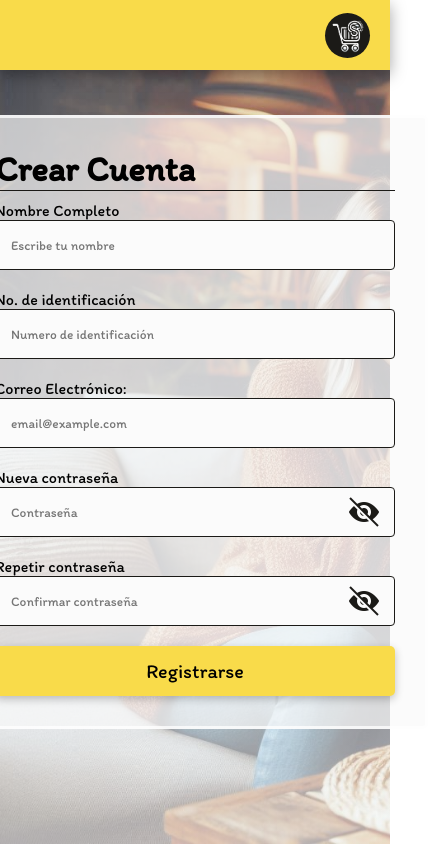
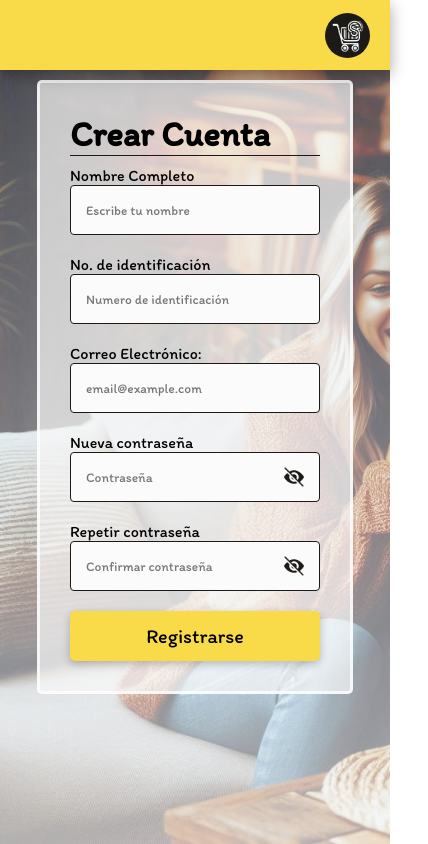
Before and after one commit to cristian-solano/salesApp, a React (Create React App) app: page /createaccount in a window 390 px wide. Shown: the whole page, 428 px wide, since content can reach past the window. Built offline with nearby package versions, Linux system fonts and the light colour scheme.

Commit message:
adjust form

```diff
--- a/src/Styles/loginwithemail.css
+++ b/src/Styles/loginwithemail.css
@@ -133,8 +133,12 @@
     color: inherit;
 }
 
+.login-email-redirection h5 {
+    border-bottom: 1px solid;
+}
+
 .login-email-redirection h5:hover {
-    border-bottom: 1px solid;
+    font-style: italic;
 }
 
 .login-email-message {
@@ -149,7 +153,6 @@
 
 .login-email-message h3 {
     font-size: 35px;
-
 }
 
 .login-email-error {
--- a/src/Styles/register.css
+++ b/src/Styles/register.css
@@ -1,6 +1,6 @@
 .register-container {
     width: 100vw;
-    height: 100vh;
+    min-height: 100vh;
     display: flex;
     flex-direction: column;
     justify-content: center;
@@ -140,3 +140,26 @@
 .register-confirm-account a:hover {
     border-bottom: 1px solid;
 }
+
+
+@media (max-width: 800px) {
+    .register-container {
+        justify-content: flex-start;
+        padding: 80px 30px 20px;
+    }
+}
+
+@media (max-width: 600px) {
+    .register-fields input {
+        width: 250px;
+    }
+
+    .register-password {
+        width: 250px;
+    }
+
+    .register-password p img {
+        width: 20px;
+    }
+
+}
```
